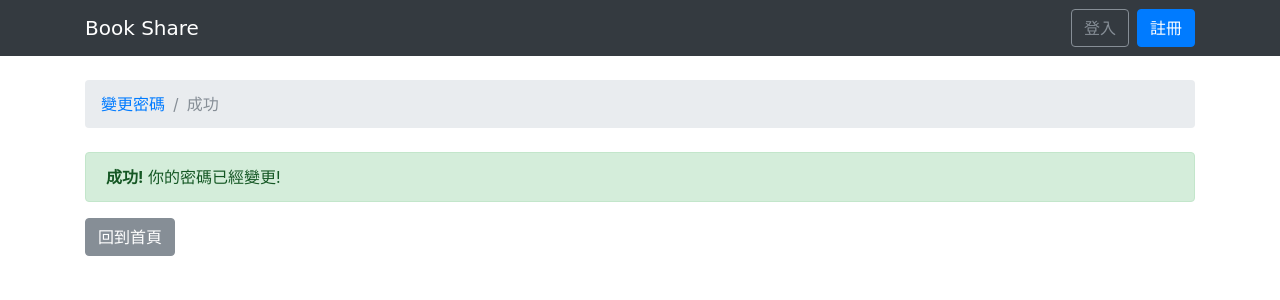
After one commit to nk910216/BookShare, a Django app: template account/templates/password_change_done.html in a window 1280 px wide. The commit adds this page. Shown: the top 300 px of the page. Run offline with Django 3.2, Linux system fonts and the light colour scheme; the template is opened without the code that fills it, so the values that code supplies are empty; some libraries are stand-ins or nearby versions; some web fonts are replaced.

Commit message:
change password templates and url

```diff
--- /dev/null
+++ b/account/templates/password_change_done.html
@@ -0,0 +1,15 @@
+{% extends 'base.html' %}
+
+{% block title %}Change password successful{% endblock %}
+
+{% block breadcrumb %}
+  <li class="breadcrumb-item"><a href="{% url 'account_password_change' %}">變更密碼</a></li>
+  <li class="breadcrumb-item active">成功</li>
+{% endblock %}
+
+{% block content %}
+  <div class="alert alert-success" role="alert">
+    <strong>成功!</strong> 你的密碼已經變更!
+  </div>
+  <a href="{% url 'page_home' %}" class="btn btn-secondary">回到首頁</a>
+{% endblock %}
--- a/page/templates/base.html
+++ b/page/templates/base.html
@@ -27,7 +27,7 @@
               </a>
               <div class="dropdown-menu dropdown-menu-right" aria-labelledby="userMenu">
                 <a class="dropdown-item" href="#">我的帳號</a>
-                <a class="dropdown-item" href="#">更換密碼</a>
+                <a class="dropdown-item" href="{% url 'account_password_change' %}">更換密碼</a>
                 <div class="dropdown-divider"></div>
                 <a class="dropdown-item" href="{% url 'account_logout' %}">登出</a>
               </div>
```
Also changed, not shown: account/templates/password_change.html (added, +19 -0 lines), account/urls.py (+6 -1 lines).
